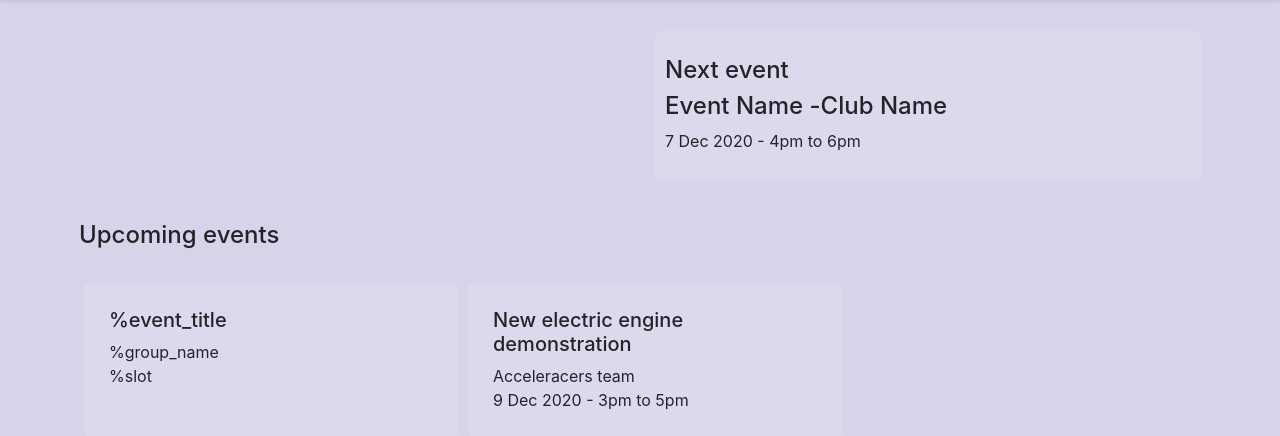
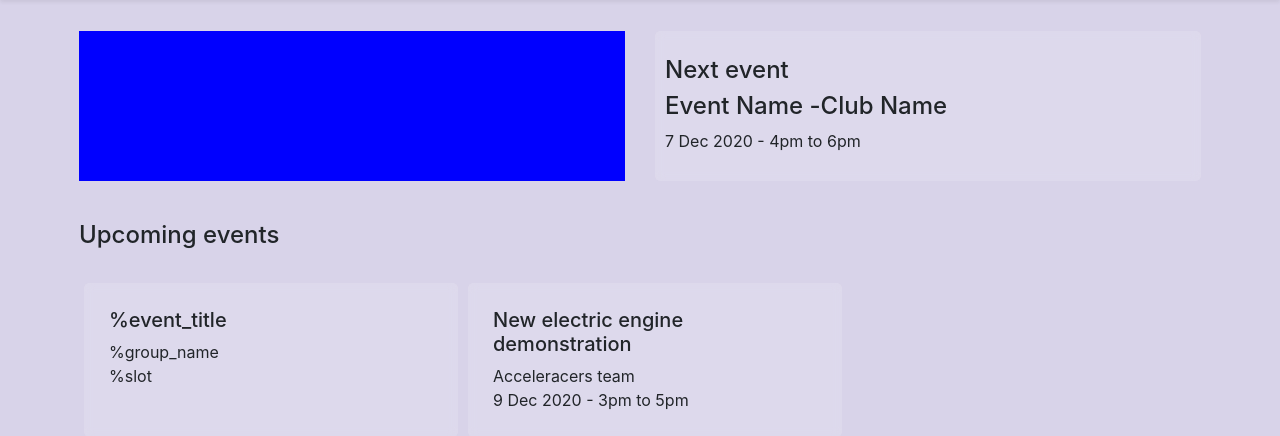
Before and after one commit to dev-kasibhatla/abs, a PHP site: page / in a window 1280 px wide. Shown: the part 59-495 px from the top of the page. Run offline with PHP 8.4, Linux system fonts and the light colour scheme; some libraries are stand-ins or nearby versions.

Commit message:
Revert "Update index.css"
This reverts commit 5912286478fdf409be3ac9445658110e0ca8b38c.

```diff
--- a/css/index.css
+++ b/css/index.css
@@ -19,9 +19,9 @@ a {
 }
 
 .cal-div{
-	height: fit-content;
+	height: 150px;
 	width: 100%;
-	background: none;
+	background-color: blue;
 }
 
 .flat-glass:hover{
```
